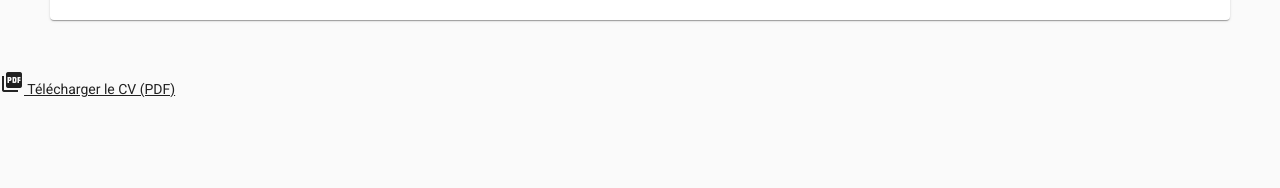
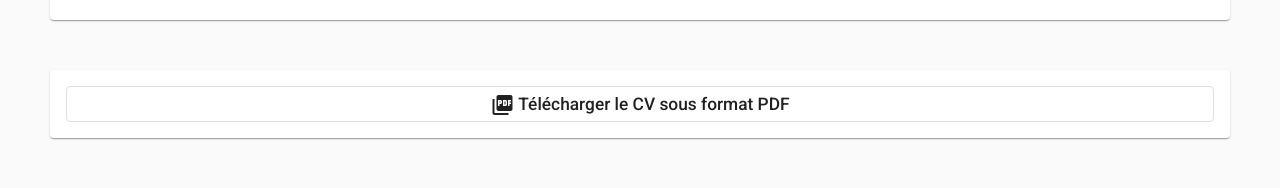
Before and after one commit to adnan974/mon-site-portfolio-front, an Angular app: page / in a window 1280 px wide. Shown: the part 1996-2184 px from the top of the page. Built offline with nearby package versions, Linux system fonts and the light colour scheme; no server answers.

Commit message:
ajout de style dans le bouton qui permet de télécharger le CV

```diff
--- a/src/app/module/home/home.module.ts
+++ b/src/app/module/home/home.module.ts
@@ -11,6 +11,7 @@ import {MatProgressSpinnerModule} from '@angular/material/progress-spinner';
 import { CvModule } from '../cv/cv.module';
 import { ProjectModule } from '../project/project.module';
 import { FontAwesomeModule } from '@fortawesome/angular-fontawesome';
+import { MatCardModule } from '@angular/material/card';
 
 
 
@@ -31,7 +32,8 @@ import { FontAwesomeModule } from '@fortawesome/angular-fontawesome';
     MatProgressSpinnerModule,
     CvModule,
     ProjectModule,
-    FontAwesomeModule
+    FontAwesomeModule,
+    MatCardModule
 
   ]
 })
--- a/src/app/module/home/pages/home.component.html
+++ b/src/app/module/home/pages/home.component.html
@@ -19,12 +19,15 @@
         <app-cv></app-cv>
     </div>
 
-    <div class="cv-download-container">
-        <a href="assets/CV-v1.pdf" target="_blank">
-            <mat-icon>picture_as_pdf</mat-icon>
-            Télécharger le CV (PDF)
-        </a>
-    </div>
+    <mat-card class="cv-download-container">
+        <div >
+            <a mat-stroked-button color="link" href="../../../../assets/CV-v4.pdf" target="_blank">
+                <mat-icon>picture_as_pdf</mat-icon>
+                Télécharger le CV sous format PDF
+            </a>
+        </div>
+    </mat-card>
+
 
     <div id="projectSection" class="project-page-container">
         <app-project></app-project>
--- a/src/app/module/home/pages/home.component.scss
+++ b/src/app/module/home/pages/home.component.scss
@@ -57,8 +57,20 @@ a {
 }
 
 .cv-page-container{
-    margin-right: 50px;
-    margin-left: 50px;
+    margin: 0 50px 0 50px;
+
+}
+
+.cv-download-container{
+    margin: 0 50px 0 50px;
+}
+
+.cv-download-container a{
+    display: block;
+    margin:auto;
+    text-align: center;
+    font-size: 13pt;
+
 }
 
 .project-page-container{
```
Also changed, not shown: 1 other file (tests, documents, lock files or other folders).
